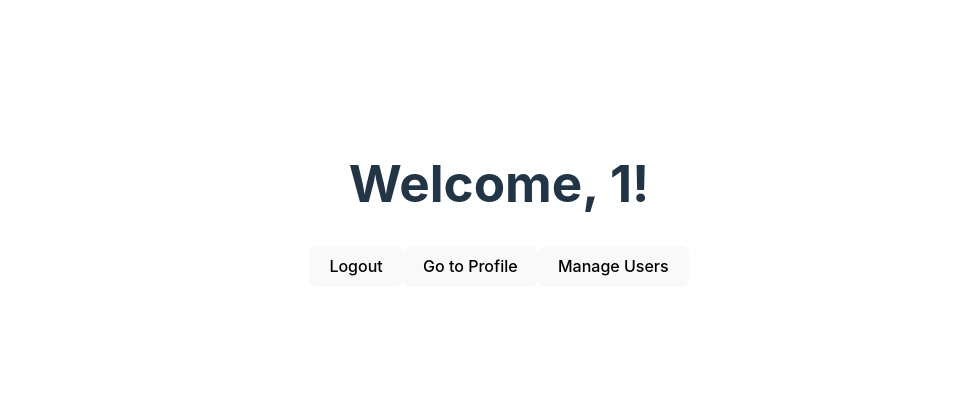
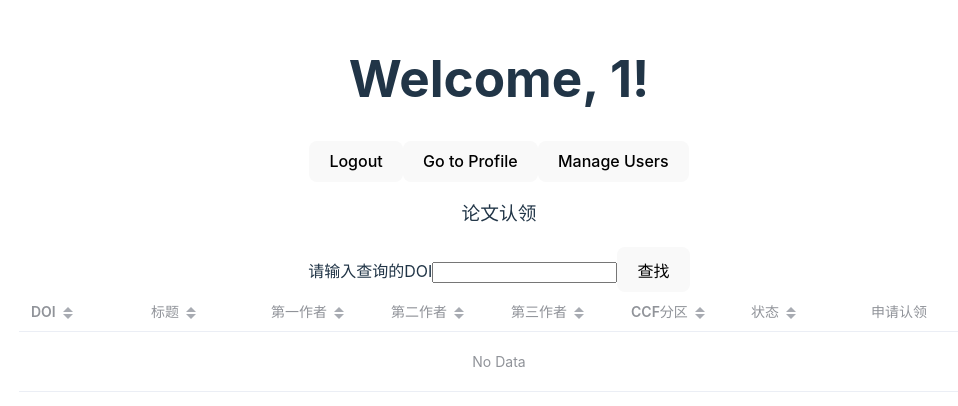
Before and after one commit to 7kax/SEProject, a Vue app: page / in a window 1280 px wide. Shown: the part 196-602 px from the top of the page, without its empty margins (141-1099 px from the left). Built offline with nearby package versions, Linux system fonts and the light colour scheme; sample sign-in values are in the browser's storage.

Commit message:
编写用户认领论文组件 实现用DOI查询,显示查询结果

```diff
--- a/src/components/ClaimPaperForm.vue
+++ b/src/components/ClaimPaperForm.vue
@@ -1 +1,54 @@
 <!-- 用户认领论文的表单 -->
+<template>
+    <h3>论文认领</h3>
+    <div>请输入查询的DOI<input v-model = "DOI"><button @click="queryPaperWithDOI">查找</button></div>
+    <el-table :data="papers" style="width: 100%">
+            <el-table-column prop="DOI" label="DOI" width="120" sortable />
+            <el-table-column prop="title" label="标题" width="120" sortable />
+            <el-table-column prop="firstAuthor" label="第一作者" width="120" sortable />
+            <el-table-column prop="secondAuthor" label="第二作者" width="120" sortable />
+            <el-table-column prop="thirdAuthor" label="第三作者" width="120" sortable />
+            <el-table-column prop="CCF" label="CCF分区" width="120" sortable />
+            <el-table-column prop="status" label="状态" width="120" sortable />
+            <el-table-column label="申请认领" width="120">
+                <template #default="scope">
+                    <el-button type="primary" @click="claimPaper(scope.row)">申请认领</el-button>
+                </template>
+            </el-table-column>
+    </el-table>
+</template>
+
+<script lang="ts" setup name = "ClaimPaperForm">
+import { ref } from 'vue'
+import { getWithToken } from '@/utils/request';
+import { useAuthStore } from '@/stores/auth';
+import { errorAlert } from '@/utils/alert';
+import { useRouter } from 'vue-router';
+
+const authStore = useAuthStore();
+const router = useRouter();
+
+const DOI = ref("")
+const user = authStore.user;
+const papers = ref<Array<Paper>>(new Array<Paper>)
+
+
+const queryPaperWithDOI = () => {
+    const token = user!.token;
+    getWithToken('/api/papers/${DOI.value}', token).then((res) => {
+        console.log(res);
+        if (res.status === 200) {
+            papers.value = res.data.papers
+        } else if (res.status === 401) {
+            errorAlert('请先登录');
+            router.push('/login');
+        } else {
+            errorAlert('该论文不存在');
+        }
+    });
+}
+
+const claimPaper = (paper:Paper) => {
+    // TODO
+}
+</script>
--- a/src/views/HomeUser.vue
+++ b/src/views/HomeUser.vue
@@ -5,11 +5,13 @@
         <button @click="redirectToProfile">Go to Profile</button>
         <button v-if="isAdmin" @click="redirectToAdmin">Manage Users</button>
     </div>
+    <ClaimPaperForm></ClaimPaperForm>
 </template>
 
 <script lang="ts" setup>
 import { computed } from 'vue';
 import { useAuthStore } from '@/stores/auth';
+import ClaimPaperForm from '@/components/ClaimPaperForm.vue';
 
 const authStore = useAuthStore();
 const user = computed(() => authStore.user);
```
